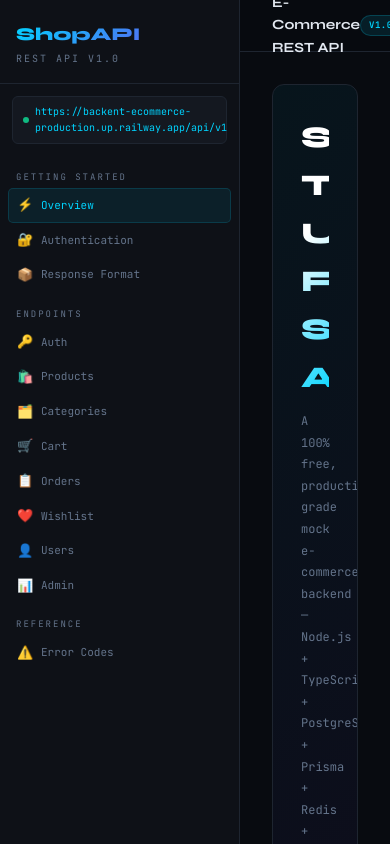
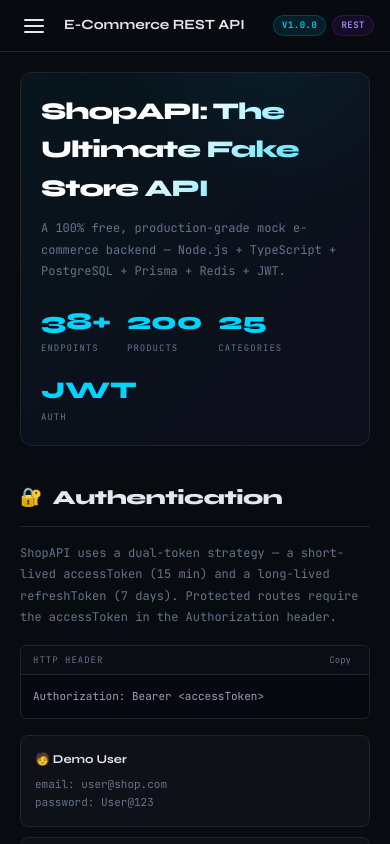
Before and after one commit to TCF-Amar/ecommerce-api-documentations, a React (Create React App) app: page / in a window 390 px wide. Shown: the top 844 px of the page. Built offline with nearby package versions, Linux system fonts and the light colour scheme.

Commit message:
make website responsive with mobile drawer and animation

```diff
--- a/src/App.jsx
+++ b/src/App.jsx
@@ -1,4 +1,4 @@
-import React from 'react';
+import React, { useState } from 'react';
 import styles from './App.module.css';
 import Sidebar from './components/Sidebar';
 import Topbar from './components/Topbar';
@@ -26,10 +26,12 @@ const ALL_SECTION_IDS = [
 ];
 
 export default function App() {
+  const [isSidebarOpen, setIsSidebarOpen] = useState(false);
   const [activeId, setActiveId] = useActiveSection(ALL_SECTION_IDS);
 
   const handleNav = (id) => {
     setActiveId(id);
+    setIsSidebarOpen(false); // Close drawer on mobile after selection
     document.getElementById(id)?.scrollIntoView({ behavior: 'smooth', block: 'start' });
   };
 
@@ -52,10 +54,15 @@ export default function App() {
           ]
         })}
       </script>
-      <Sidebar activeId={activeId} onNav={handleNav} />
+      <Sidebar
+        activeId={activeId}
+        onNav={handleNav}
+        isOpen={isSidebarOpen}
+        onClose={() => setIsSidebarOpen(false)}
+      />
 
       <main className={styles.main}>
-        <Topbar />
+        <Topbar onMenuClick={() => setIsSidebarOpen(true)} />
 
         <div className={styles.content}>
 
--- a/src/App.module.css
+++ b/src/App.module.css
@@ -123,3 +123,26 @@
   padding: 8px;
   border-bottom: 1px solid rgba(30,37,48,0.5);
 }
+
+@media (max-width: 1024px) {
+  .content {
+    padding: 20px;
+  }
+
+  .hero {
+    padding: 20px;
+  }
+
+  .heroTitle {
+    font-size: 24px;
+  }
+
+  .stats {
+    gap: 16px;
+    flex-wrap: wrap;
+  }
+
+  .infoGrid {
+    grid-template-columns: 1fr;
+  }
+}
--- a/src/components/Sidebar.jsx
+++ b/src/components/Sidebar.jsx
@@ -2,11 +2,16 @@ import React from 'react';
 import styles from './Sidebar.module.css';
 import { NAV_SECTIONS } from '../data/endpoints';
 
-export default function Sidebar({ activeId, onNav }) {
+export default function Sidebar({ activeId, onNav, isOpen, onClose }) {
   return (
-    <aside className={styles.sidebar}>
+    <>
+      <div className={`${styles.overlay} ${isOpen ? styles.overlayVisible : ''}`} onClick={onClose} />
+      <aside className={`${styles.sidebar} ${isOpen ? styles.open : ''}`}>
         <div className={styles.logo}>
+          <div className={styles.logoRow}>
             <div className={styles.logoName}>ShopAPI</div>
+            <button className={styles.closeBtn} onClick={onClose}>×</button>
+          </div>
           <div className={styles.logoTag}>REST API v1.0</div>
         </div>
 
@@ -33,5 +38,6 @@ export default function Sidebar({ activeId, onNav }) {
           ))}
         </nav>
       </aside>
+    </>
   );
 }
--- a/src/components/Sidebar.module.css
+++ b/src/components/Sidebar.module.css
@@ -1,5 +1,5 @@
 .sidebar {
-  width: 240px;
+  width: 340px;
   min-width: 240px;
   height: 100vh;
   background: var(--surface);
@@ -9,14 +9,40 @@
   flex-direction: column;
   position: sticky;
   top: 0;
+  transition: transform 0.3s cubic-bezier(0.4, 0, 0.2, 1);
+  z-index: 1000;
 }
 
 .sidebar::-webkit-scrollbar { width: 3px; }
 .sidebar::-webkit-scrollbar-thumb { background: var(--border2); }
 
+.overlay {
+  display: none;
+  position: fixed;
+  inset: 0;
+  background: rgba(0, 0, 0, 0.4);
+  backdrop-filter: blur(4px);
+  z-index: 999;
+  opacity: 0;
+  transition: opacity 0.3s ease;
+  pointer-events: none;
+}
+
+.overlayVisible {
+  display: block;
+  opacity: 1;
+  pointer-events: auto;
+}
+
 .logo {
   padding: 20px 16px 16px;
   border-bottom: 1px solid var(--border);
+}
+
+.logoRow {
+  display: flex;
+  justify-content: space-between;
+  align-items: center;
 }
 
 .logoName {
@@ -28,77 +54,106 @@
   -webkit-text-fill-color: transparent;
 }
 
+.closeBtn {
+  display: none;
+  background: none;
+  border: none;
+  color: var(--muted);
+  font-size: 28px;
+  cursor: pointer;
+  padding: 0 4px;
+  line-height: 1;
+}
+
 .logoTag {
-  font-size: 10px;
+  font-size: 11px;
   color: var(--muted);
-  letter-spacing: 2px;
-  text-transform: uppercase;
+  font-weight: 600;
+  letter-spacing: 0.05em;
   margin-top: 2px;
 }
 
 .baseUrl {
-  margin: 12px;
-  background: var(--surface2);
-  border: 1px solid var(--border);
-  border-radius: 6px;
-  padding: 7px 10px;
-  font-size: 10px;
+  margin: 16px;
+  padding: 10px 12px;
+  background: var(--border);
+  border-radius: 8px;
+  font-family: var(--mono);
+  font-size: 11px;
   color: var(--accent);
   display: flex;
   align-items: center;
-  gap: 6px;
-  cursor: default;
+  gap: 8px;
+  word-break: break-all;
 }
 
 .dot {
   width: 6px;
   height: 6px;
-  background: var(--green);
+  background: var(--accent);
   border-radius: 50%;
-  flex-shrink: 0;
-  animation: pulse 2s infinite;
+  box-shadow: 0 0 8px var(--accent);
 }
 
 .nav {
-  padding: 0 8px 16px;
+  padding: 16px;
   flex: 1;
 }
 
 .navLabel {
-  font-size: 9px;
+  font-size: 11px;
+  font-weight: 700;
   color: var(--muted);
-  letter-spacing: 2px;
   text-transform: uppercase;
-  padding: 14px 8px 4px;
+  letter-spacing: 0.1em;
+  margin: 24px 0 8px 12px;
 }
 
 .navItem {
   display: flex;
   align-items: center;
-  gap: 8px;
-  padding: 6px 8px;
-  border-radius: 5px;
+  gap: 12px;
+  padding: 10px 12px;
+  border-radius: 8px;
+  font-size: 13.5px;
+  font-weight: 500;
+  color: var(--text-dim);
   cursor: pointer;
-  color: var(--muted);
-  font-size: 11px;
-  transition: all 0.15s;
-  border: 1px solid transparent;
+  transition: all 0.2s;
+  margin-bottom: 2px;
 }
 
 .navItem:hover {
-  background: var(--surface2);
+  background: var(--border);
   color: var(--text);
 }
 
-.navItem.active {
-  background: rgba(0, 212, 255, 0.08);
-  color: var(--accent);
-  border-color: rgba(0, 212, 255, 0.15);
+.active {
+  background: rgba(59, 130, 246, 0.1) !important;
+  color: var(--accent) !important;
 }
 
 .navIcon {
-  font-size: 13px;
-  width: 16px;
-  text-align: center;
+  font-size: 16px;
+  width: 20px;
+  display: flex;
+  justify-content: center;
   flex-shrink: 0;
 }
+
+@media (max-width: 1024px) {
+  .sidebar {
+    position: fixed;
+    left: 0;
+    top: 0;
+    transform: translateX(-100%);
+  }
+
+  .open {
+    transform: translateX(0);
+  }
+
+  .closeBtn {
+    display: block;
+  }
+}
--- a/src/components/Topbar.jsx
+++ b/src/components/Topbar.jsx
@@ -1,10 +1,19 @@
 import React from 'react';
 import styles from './Topbar.module.css';
 
-export default function Topbar() {
+export default function Topbar({ onMenuClick }) {
   return (
     <div className={styles.topbar}>
-      <div className={styles.title}>E-Commerce REST API</div>
+      <div className={styles.left}>
+        <button className={styles.menuBtn} onClick={onMenuClick}>
+          <svg width="24" height="24" viewBox="0 0 24 24" fill="none" stroke="currentColor" strokeWidth="2" strokeLinecap="round" strokeLinejoin="round">
+            <line x1="3" y1="12" x2="21" y2="12"></line>
+            <line x1="3" y1="6" x2="21" y2="6"></line>
+            <line x1="3" y1="18" x2="21" y2="18"></line>
+          </svg>
+        </button>
+        <div className={styles.title}>E-Commerce REST API</div>
+      </div>
       <div className={styles.badges}>
         <span className={styles.badgeV}>v1.0.0</span>
         <span className={styles.badgeR}>REST</span>
--- a/src/components/Topbar.module.css
+++ b/src/components/Topbar.module.css
@@ -10,6 +10,27 @@
   align-items: center;
   justify-content: space-between;
   z-index: 50;
+}
+
+.left {
+  display: flex;
+  align-items: center;
+  gap: 12px;
+}
+
+.menuBtn {
+  display: none;
+  background: none;
+  border: none;
+  color: var(--text);
+  padding: 6px;
+  cursor: pointer;
+  border-radius: 6px;
+  transition: background 0.2s;
+}
+
+.menuBtn:hover {
+  background: var(--border);
 }
 
 .title {
@@ -44,3 +65,14 @@
   color: #a78bfa;
   border: 1px solid rgba(124, 58, 237, 0.2);
 }
+
+@media (max-width: 1024px) {
+  .topbar {
+    padding: 0 16px;
+  }
+  .menuBtn {
+    display: flex;
+    align-items: center;
+    justify-content: center;
+  }
+}
```
Lines whose indentation alone changed are shown as unchanged.
